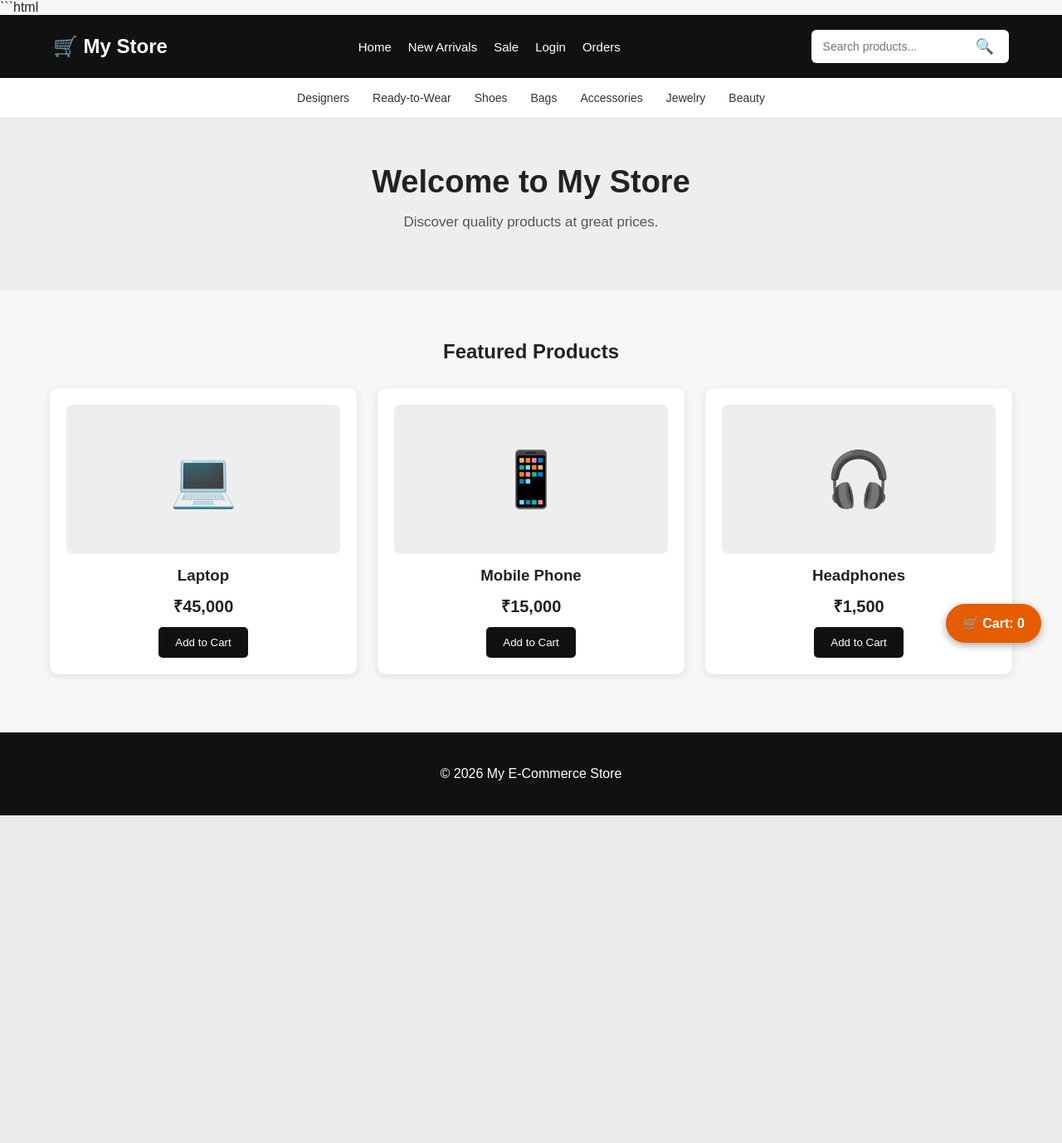
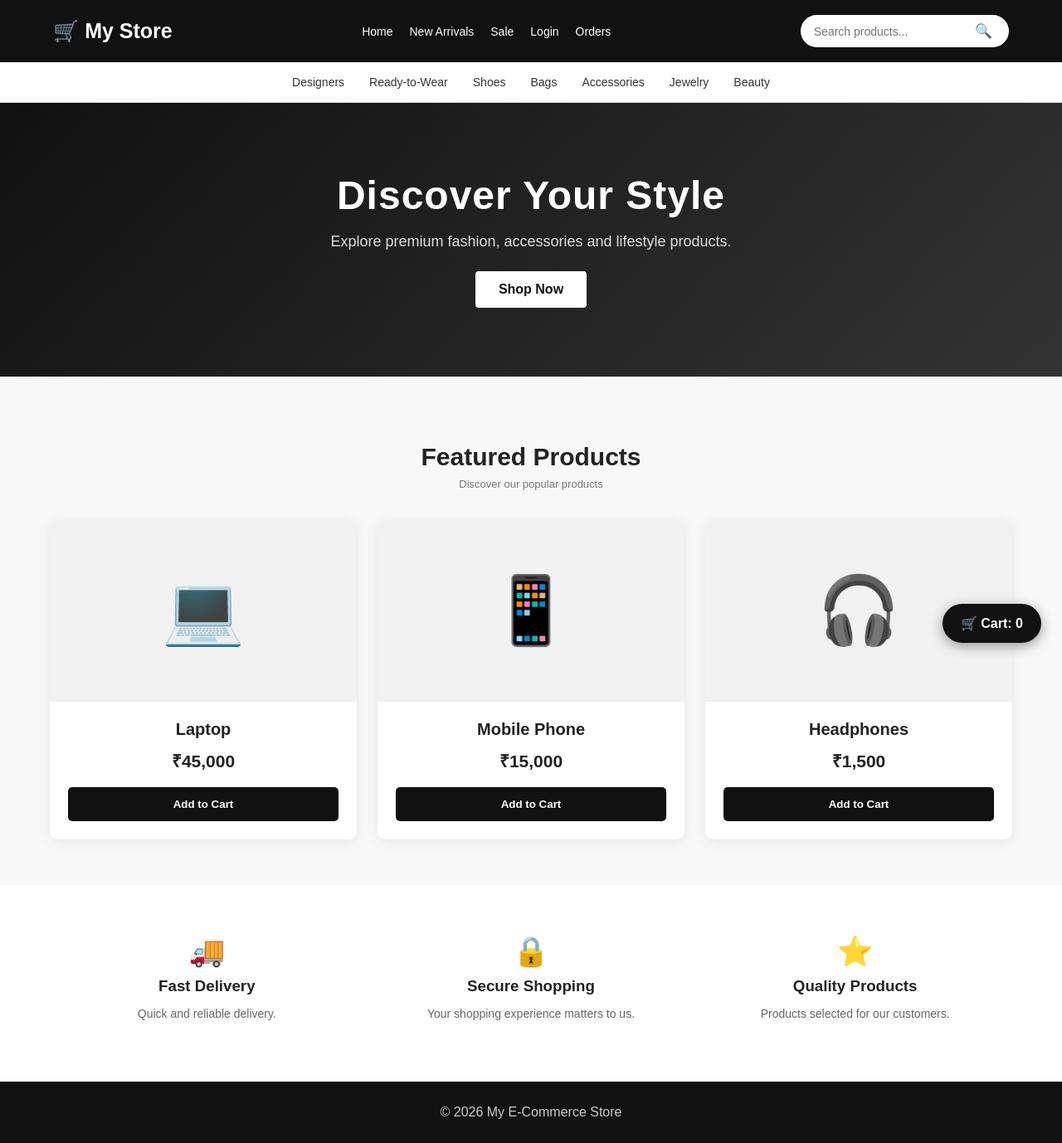
Before and after one commit to kumarsandeep198999-gif/ecommerce, a Flask app: page / in a window 1280 px wide. Shown: the whole page at 83% size. Before the commit the page ends 983 px from the top, so only its background shows below. Run offline with Flask 3, Linux system fonts and the light colour scheme.

Commit message:
Improve homepage design

````diff
--- a/templates/index.html
+++ b/templates/index.html
@@ -1,11 +1,10 @@
-```html
 <!DOCTYPE html>
 <html lang="en">
 <head>
     <meta charset="UTF-8">
     <meta name="viewport" content="width=device-width, initial-scale=1.0">
 
-    <title>My E-Commerce Store</title>
+    <title>My Store | Fashion & Lifestyle</title>
 
     <style>
         * {
@@ -15,11 +14,11 @@
         body {
             margin: 0;
             font-family: Arial, sans-serif;
-            background: #f7f7f7;
+            background: #f8f8f8;
             color: #222;
         }
 
-        /* TOP NAVIGATION */
+        /* TOP BAR */
         .topbar {
             background: #111;
             color: white;
@@ -27,36 +26,38 @@
             display: flex;
             align-items: center;
             justify-content: space-between;
-            gap: 20px;
+            gap: 25px;
             flex-wrap: wrap;
         }
 
         .logo {
-            font-size: 24px;
+            font-size: 25px;
             font-weight: bold;
+            white-space: nowrap;
         }
 
         .nav-links {
             display: flex;
             gap: 20px;
             align-items: center;
+            flex-wrap: wrap;
         }
 
         .nav-links a {
             color: white;
             text-decoration: none;
-            font-size: 15px;
+            font-size: 14px;
         }
 
         .nav-links a:hover {
-            text-decoration: underline;
+            color: #d4af37;
         }
 
         /* SEARCH */
         .search-box {
             background: white;
-            padding: 8px 12px;
-            border-radius: 6px;
+            border-radius: 25px;
+            padding: 8px 14px;
             display: flex;
             align-items: center;
         }
@@ -64,7 +65,7 @@
         .search-box input {
             border: none;
             outline: none;
-            width: 180px;
+            width: 190px;
             font-size: 14px;
         }
 
@@ -72,7 +73,7 @@
             border: none;
             background: none;
             cursor: pointer;
-            font-size: 18px;
+            font-size: 17px;
         }
 
         /* CATEGORIES */
@@ -81,48 +82,84 @@
             padding: 16px 5%;
             display: flex;
             justify-content: center;
-            gap: 28px;
+            gap: 30px;
             border-bottom: 1px solid #ddd;
             flex-wrap: wrap;
         }
 
         .categories a {
+            color: #333;
             text-decoration: none;
-            color: #333;
             font-size: 14px;
+            font-weight: 500;
         }
 
         .categories a:hover {
-            color: #e65c00;
+            color: #b08d2f;
         }
 
         /* HERO */
         .hero {
+            min-height: 330px;
+            background: linear-gradient(135deg, #111, #333);
+            color: white;
+            display: flex;
+            align-items: center;
+            justify-content: center;
             text-align: center;
-            padding: 55px 20px;
-            background: #eeeeee;
+            padding: 50px 20px;
+        }
+
+        .hero-content {
+            max-width: 750px;
         }
 
         .hero h1 {
-            margin: 0 0 12px;
-            font-size: 38px;
+            font-size: 48px;
+            margin: 0 0 15px;
+            letter-spacing: 1px;
         }
 
         .hero p {
-            font-size: 17px;
-            color: #555;
+            font-size: 18px;
+            color: #ddd;
+            margin-bottom: 25px;
+        }
+
+        .hero-btn {
+            display: inline-block;
+            background: white;
+            color: #111;
+            text-decoration: none;
+            padding: 13px 28px;
+            border-radius: 4px;
+            font-weight: bold;
+        }
+
+        .hero-btn:hover {
+            background: #d4af37;
+            color: white;
         }
 
         /* PRODUCTS */
         .container {
             max-width: 1200px;
             margin: auto;
-            padding: 40px 20px;
+            padding: 55px 20px;
         }
 
         .section-title {
             text-align: center;
-            margin-bottom: 30px;
+            font-size: 30px;
+            margin-bottom: 35px;
+        }
+
+        .section-title span {
+            display: block;
+            font-size: 13px;
+            color: #777;
+            font-weight: normal;
+            margin-top: 8px;
         }
 
         .products {
@@ -133,49 +170,82 @@
 
         .product {
             background: white;
-            padding: 20px;
             border-radius: 10px;
+            overflow: hidden;
             text-align: center;
-            box-shadow: 0 2px 10px #ddd;
-            transition: 0.2s;
+            box-shadow: 0 3px 15px rgba(0,0,0,0.08);
+            transition: 0.25s;
         }
 
         .product:hover {
-            transform: translateY(-4px);
+            transform: translateY(-6px);
+            box-shadow: 0 8px 25px rgba(0,0,0,0.14);
         }
 
         .product-image {
-            height: 180px;
-            background: #eeeeee;
-            border-radius: 8px;
+            height: 220px;
+            background: #f1f1f1;
             display: flex;
             align-items: center;
             justify-content: center;
-            font-size: 65px;
-            margin-bottom: 15px;
+            font-size: 80px;
+        }
+
+        .product-info {
+            padding: 22px;
         }
 
         .product h3 {
+            margin: 0 0 10px;
+            font-size: 20px;
+        }
+
+        .price {
+            font-size: 21px;
+            font-weight: bold;
+            margin: 12px 0 18px;
+        }
+
+        .add-cart {
+            width: 100%;
+            background: #111;
+            color: white;
+            border: none;
+            padding: 13px;
+            border-radius: 5px;
+            cursor: pointer;
+            font-weight: bold;
+        }
+
+        .add-cart:hover {
+            background: #b08d2f;
+        }
+
+        /* INFO SECTION */
+        .features {
+            background: white;
+            padding: 40px 5%;
+            display: grid;
+            grid-template-columns: repeat(3, 1fr);
+            gap: 20px;
+            text-align: center;
+        }
+
+        .feature {
+            padding: 20px;
+        }
+
+        .feature-icon {
+            font-size: 35px;
+        }
+
+        .feature h3 {
             margin: 10px 0;
         }
 
-        .price {
-            font-size: 20px;
-            font-weight: bold;
-            margin: 12px 0;
-        }
-
-        .add-cart {
-            background: #111;
-            color: white;
-            border: none;
-            padding: 11px 20px;
-            border-radius: 5px;
-            cursor: pointer;
-        }
-
-        .add-cart:hover {
-            background: #e65c00;
+        .feature p {
+            color: #666;
+            font-size: 14px;
         }
 
         /* CART */
@@ -183,12 +253,13 @@
             position: fixed;
             right: 25px;
             bottom: 25px;
-            background: #e65c00;
+            background: #111;
             color: white;
-            padding: 14px 20px;
+            padding: 14px 22px;
             border-radius: 30px;
             font-weight: bold;
-            box-shadow: 0 3px 10px #aaa;
+            box-shadow: 0 4px 15px #999;
+            z-index: 1000;
         }
 
         /* FOOTER */
@@ -196,33 +267,51 @@
             background: #111;
             color: white;
             text-align: center;
-            padding: 25px;
-            margin-top: 30px;
+            padding: 28px;
+            margin-top: 0;
+        }
+
+        footer p {
+            margin: 0;
+            color: #ccc;
         }
 
         /* MOBILE */
         @media (max-width: 800px) {
+
+            .topbar {
+                justify-content: center;
+            }
+
             .products {
                 grid-template-columns: 1fr 1fr;
             }
 
-            .topbar {
-                justify-content: center;
+            .features {
+                grid-template-columns: 1fr;
+            }
+
+            .hero h1 {
+                font-size: 36px;
             }
         }
 
         @media (max-width: 550px) {
+
             .products {
                 grid-template-columns: 1fr;
             }
 
-            .nav-links {
-                flex-wrap: wrap;
-                justify-content: center;
+            .categories {
+                gap: 15px;
             }
 
             .search-box input {
-                width: 130px;
+                width: 140px;
+            }
+
+            .hero h1 {
+                font-size: 30px;
             }
         }
     </style>
@@ -245,7 +334,6 @@
             <a href="/orders">Orders</a>
         </nav>
 
-        <!-- SEARCH -->
         <div class="search-box">
             <input
                 type="text"
@@ -276,20 +364,29 @@
     <!-- HERO -->
     <section class="hero">
 
-        <h1>Welcome to My Store</h1>
+        <div class="hero-content">
+
+            <h1>Discover Your Style</h1>
 
             <p>
-            Discover quality products at great prices.
+                Explore premium fashion, accessories and lifestyle products.
             </p>
+
+            <a href="#featured" class="hero-btn">
+                Shop Now
+            </a>
+
+        </div>
 
     </section>
 
 
     <!-- PRODUCTS -->
-    <main class="container">
+    <main class="container" id="featured">
 
         <h2 class="section-title">
             Featured Products
+            <span>Discover our popular products</span>
         </h2>
 
         <div class="products" id="productList">
@@ -300,6 +397,8 @@
                 <div class="product-image">
                     💻
                 </div>
+
+                <div class="product-info">
 
                     <h3>Laptop</h3>
 
@@ -316,6 +415,8 @@
 
                 </div>
 
+            </div>
+
 
             <!-- PRODUCT 2 -->
             <div class="product">
@@ -323,6 +424,8 @@
                 <div class="product-image">
                     📱
                 </div>
+
+                <div class="product-info">
 
                     <h3>Mobile Phone</h3>
 
@@ -339,6 +442,8 @@
 
                 </div>
 
+            </div>
+
 
             <!-- PRODUCT 3 -->
             <div class="product">
@@ -346,6 +451,8 @@
                 <div class="product-image">
                     🎧
                 </div>
+
+                <div class="product-info">
 
                     <h3>Headphones</h3>
 
@@ -364,7 +471,33 @@
 
             </div>
 
+        </div>
+
     </main>
+
+
+    <!-- FEATURES -->
+    <section class="features">
+
+        <div class="feature">
+            <div class="feature-icon">🚚</div>
+            <h3>Fast Delivery</h3>
+            <p>Quick and reliable delivery.</p>
+        </div>
+
+        <div class="feature">
+            <div class="feature-icon">🔒</div>
+            <h3>Secure Shopping</h3>
+            <p>Your shopping experience matters to us.</p>
+        </div>
+
+        <div class="feature">
+            <div class="feature-icon">⭐</div>
+            <h3>Quality Products</h3>
+            <p>Products selected for our customers.</p>
+        </div>
+
+    </section>
 
 
     <!-- CART -->
@@ -417,7 +550,7 @@
                     .toLowerCase();
 
                 if (name.includes(search)) {
-                    product.style.display = "block";
+                    product.style.display = "";
                 } else {
                     product.style.display = "none";
                 }
````
Lines whose indentation alone changed are shown as unchanged.
